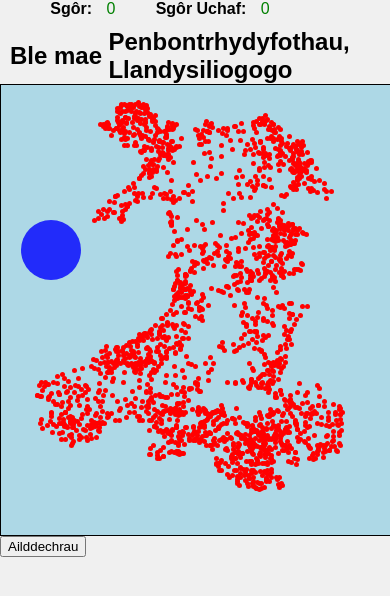
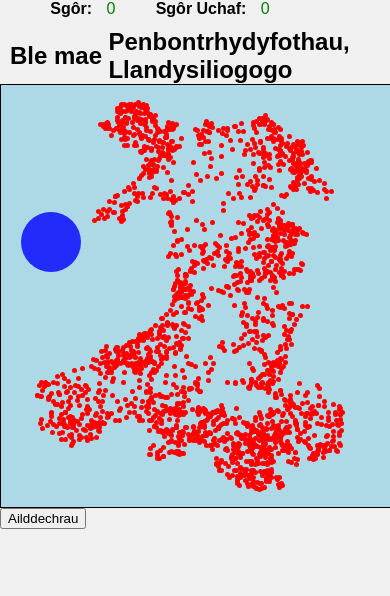
Before and after one commit to gruffsion/ble_mae, a plain HTML site: page index.html in a window 390 px wide. Drawn offline with Linux system fonts and the light colour scheme.

Commit message:
Update style.css

```diff
--- a/style.css
+++ b/style.css
@@ -30,9 +30,6 @@ body {
     white-space: nowrap; /* Prevent line breaks */
 }
 
-#mapContainer{
-    max-width: 100%;
-}
 
 
 .score-container {
@@ -55,10 +52,18 @@ body {
 
 #mapContainer {
     position: relative;
-    width: 500px;
-    height: 450px;
+    max-width: 580px;
+    width: 100%;  /* Adjust the width to be 100% of the parent container */
+    height: 75vh;  /* Use viewport height to maintain aspect ratio */
     border: 1px solid #000;
-    background-color: lightblue; /* Example background color */
+    background-color: lightblue;
+}
+
+/* Media Query for smaller devices */
+@media (max-width: 600px) {
+    #mapContainer {
+        height: 50vh;  /* Adjust height on smaller screens */
+    }
 }
 
 #mapContainer span {
@@ -70,17 +75,14 @@ body {
     border-radius: 50%;
 }
 
-#circleContainer {
-width: 100%;
-height: 100%;
-}
+
 
 
 .highlighted {
-    border: 20px solid rgb(0, 156, 18);
-    z-index: 1;
+    box-shadow: 0 0 20px 20px rgb(60, 255, 86);
+    z-index: 2;
+    position: relative;
 }
-
 
 .circle {
     border-radius: 50%;
@@ -89,5 +91,5 @@ height: 100%;
     position: relative;
     cursor: grab;
     opacity: 0.8;
-    z-index: 2;
+    z-index: 1;
 }
```
